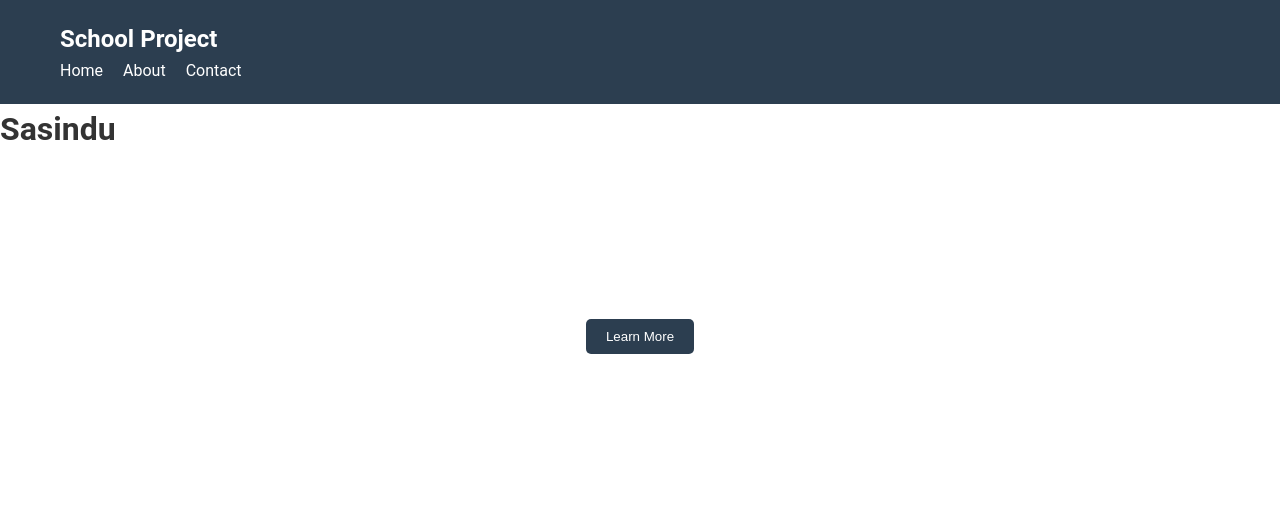
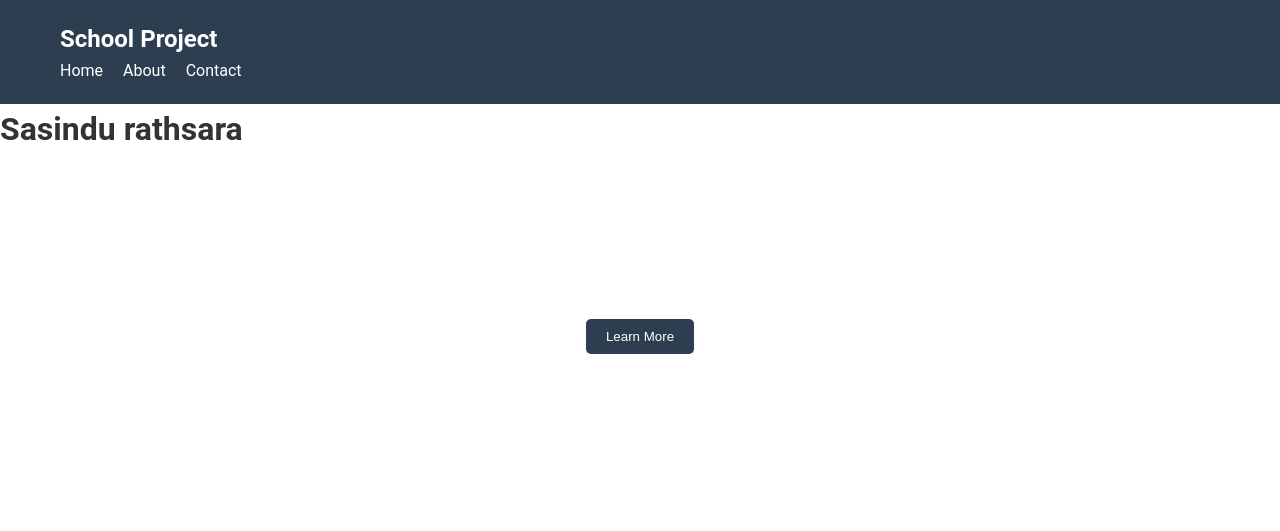
Before and after one commit to Sasindu12-tech/Sasi-second-repo, a plain HTML site: page index.html in a window 1280 px wide. Shown: the top 531 px of the page. Drawn offline with Linux system fonts and the light colour scheme; a script that the page names is missing.

Commit message:
change names

```diff
--- a/index.html
+++ b/index.html
@@ -21,7 +21,7 @@
         </nav>
     </div>
 </header>
-<h1>Sasindu</h1>
+<h1>Sasindu rathsara</h1>
 
 <section id="home" class="home-section">
     <div class="container">
```
